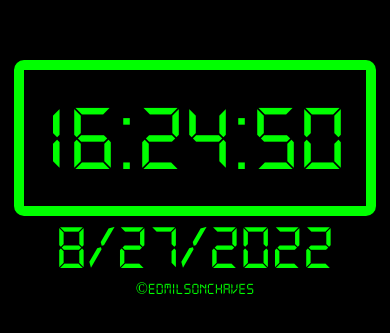
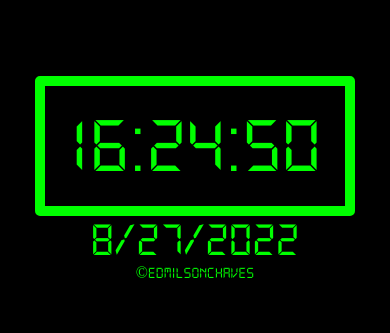
Before and after one commit to edmilsonchaves/hora, a plain HTML site: page index.html in a window 390 px wide. Shown: the part 251-584 px from the top of the page. Drawn offline with Linux system fonts and the light colour scheme.

Commit message:
alterando class display

```diff
--- a/index.html
+++ b/index.html
@@ -15,7 +15,7 @@
             <p></p>
         </div>
         <div class="data"></div>
-        <footer>&copy;edmilsonchaves</footer>
+        <footer><a href="https://github.com/edmilsonchaves" target="_blank">&copy;edmilsonchaves</a></footer>
 
     </div>
     <script src="script.js"></script>
--- a/style.css
+++ b/style.css
@@ -21,7 +21,15 @@ body {
 
 }
 
-.display, p {
+#display {
+    border: 15px solid lime;
+    border-radius: 10px;
+    width: 80%;
+    text-align: center;
+
+}
+
+p {
     text-align: center;
     font-family: 'digital';
     font-weight: normal;
@@ -33,7 +41,6 @@ body {
 }
 
 p {
-border-style: solid;
 border-radius: 10px;
 border-width: 10px;
 font-size: 18em;
@@ -57,44 +64,88 @@ footer{
     font-size: 2em;
 }
 
+footer a {
+    text-decoration: none;
+    color: lime;
+    cursor: pointer;
+}
+
+footer a:hover {
+    color: white;
+
+}
+
+
+@media (max-width: 1400px) {
+    #display > p {
+        font-size:15em;
+    }
+}
 
 @media (max-width: 1000px) {
-    p {
-        font-size:18em;
+    #display > p {
+        font-size:14em;
 
+    }
 
 
 }
-@media (max-width: 880px) {
-    p {
-        font-size:14em;
-    }
-}
 
-@media (max-width: 800px) {
-    p {
+@media (max-width: 910px) {
+    #display > p  {
         font-size:13em;
     }
 }
 
-@media (max-width: 700px) {
-    p {
-        font-size:10em;
+@media (max-width: 880px) {
+    #display > p  {
+        font-size:12em;
     }
 }
 
-@media (max-width: 690px) {
-   p {
-        font-size: 9em;
+@media (max-width: 760px) {
+    #display > p  {
+        font-size:11em;
     }
 }
 
-@media (max-width: 550px) {
-    p {
-         font-size: 9em;
+@media (max-width: 700px) {
+    #display > p  {
+        font-size:11em;
+    }
+    .data {
+        font-size: 5em;
+     }
+}
+
+@media (max-width: 690px) {
+    #display > p  {
+        font-size: 9em;
+    }
+    .data {
+        font-size: 4em;
+     }
+}
+
+@media (max-width: 570px) {
+    #display > p  {
+         font-size: 8em;
      }
      .data {
-        font-size: 5em;
+        font-size: 3em;
+     }
+    footer {
+        font-size: 1em;
+}
+
+}
+
+@media (max-width: 520px) {
+    #display > p  {
+         font-size: 6.5em;
+     }
+     .data {
+        font-size: 3em;
      }
     footer {
         font-size: 1em;
@@ -103,22 +154,11 @@ footer{
 }
 
 @media (max-width: 480px) {
-    p {
-         font-size: 6em;
-     }
-     .data {
-        font-size: 4em;
-     }
-    footer {
-        font-size: 1em;
-}
-
-}
-
-
-
-@media (max-width: 360px) {
-    p {
+    #display {
+        border: 10px solid lime;
+        border-radius: 5px;
+    }
+    #display > p  {
          font-size: 5em;
      }
      .data {
@@ -131,4 +171,39 @@ footer{
 }
 
 
+
+@media (max-width: 360px) {
+    #display {
+        border: 7px solid lime;
+        border-radius: 5px;
+    }
+    #display > p {
+         font-size: 4em;
+
+     }
+     .data {
+        font-size: 2em;
+     }
+    footer {
+        font-size: 1em;
 }
+
+}
+
+@media (max-width: 320px) {
+    #display {
+        border: 7px solid lime;
+        border-radius: 5px;
+
+    }
+    #display > p {
+         font-size: 4.2em;
+     }
+     .data {
+        font-size: 2em;
+     }
+    footer {
+        font-size: 1em;
+}
+
+}
```
